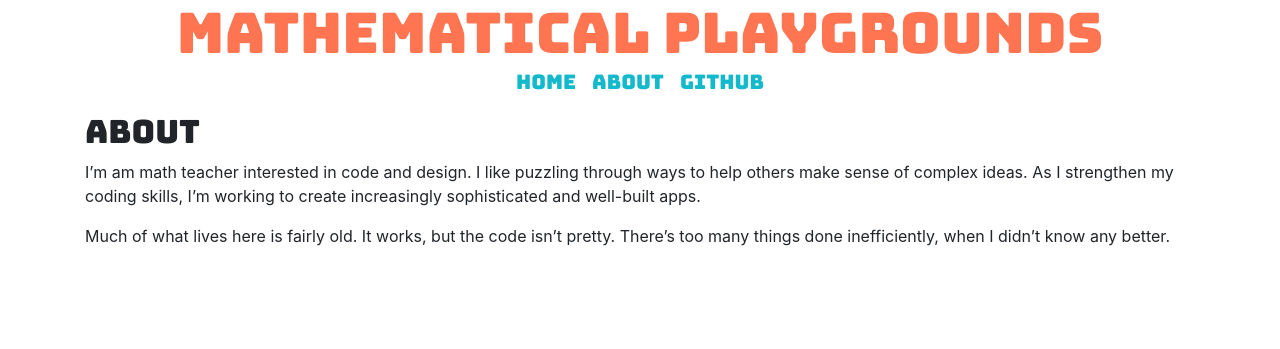
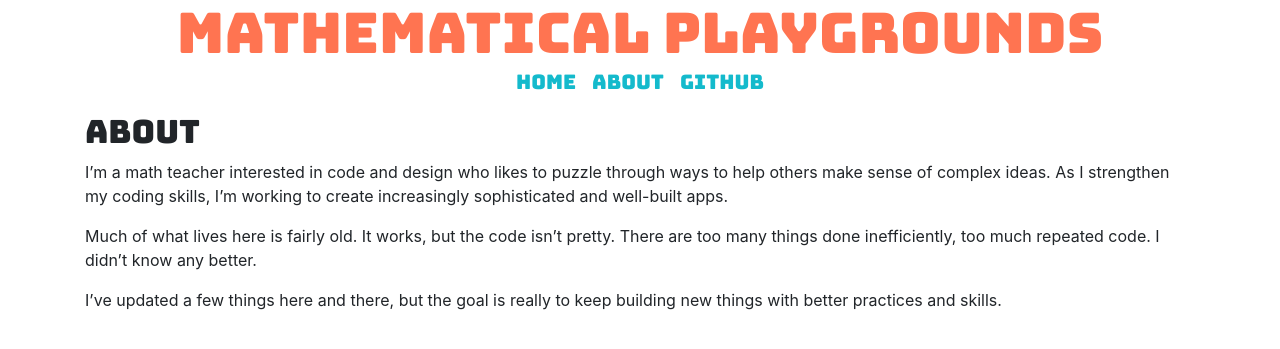
Before and after one commit to TylerAuer/math-tools, a Jekyll site: the page built from about.md, in a window 1280 px wide. Shown: the top 349 px of the page. Built offline with Jekyll 4.4.1, drawn with Linux system fonts in a browser that asks for light colours; nearby versions of some CDN libraries.

Commit message:
rewrite portions of about page

```diff
--- a/about.md
+++ b/about.md
@@ -7,6 +7,8 @@ customCSS: "/assets/css/index.css"
 
 ## About
 
-I'm am math teacher interested in code and design. I like puzzling through ways to help others make sense of complex ideas. As I strengthen my coding skills, I'm working to create increasingly sophisticated and well-built apps.
+I'm a math teacher interested in code and design who likes to puzzle through ways to help others make sense of complex ideas. As I strengthen my coding skills, I'm working to create increasingly sophisticated and well-built apps.
 
-Much of what lives here is fairly old. It works, but the code isn't pretty. There's too many things done inefficiently, when I didn't know any better.
+Much of what lives here is fairly old. It works, but the code isn't pretty. There are too many things done inefficiently, too much repeated code. I didn't know any better.
+
+I've updated a few things here and there, but the goal is really to keep building new things with better practices and skills.
```
